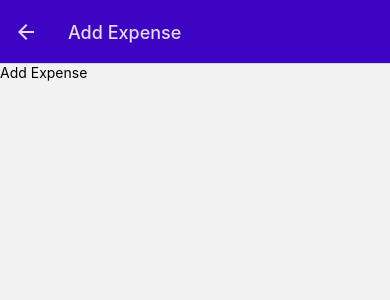
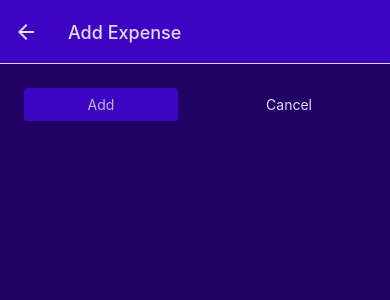
Before and after one commit to rimancete/expenses-manager-demo, a React Native app: screen /ManageExpense in a window 390 px wide. Shown: the top 300 px of the page. Built offline with nearby package versions, Linux system fonts and the light colour scheme.

Commit message:
Working on complex context

```diff
--- /dev/null
+++ b/src/components/Button/Button.tsx
@@ -0,0 +1,49 @@
+import { Pressable, PressableProps, StyleSheet, Text, View, ViewProps } from 'react-native';
+import theme from 'styles/theme';
+
+interface ButtonProps {
+  children: React.ReactNode;
+  onPress: PressableProps['onPress'];
+  flat?: boolean;
+  style?: ViewProps['style'];
+}
+
+function Button({ children, onPress, flat = false, style = {} }: ButtonProps) {
+  return (
+    <View style={style}>
+      <Pressable onPress={onPress} style={({ pressed }) => pressed && styles.pressed}>
+        <View style={[styles.button, flat && styles.flat]}>
+          <Text style={[styles.buttonText, flat && styles.flatText]}>{children}</Text>
+        </View>
+      </Pressable>
+    </View>
+  );
+}
+
+export default Button;
+
+const styles = StyleSheet.create({
+  buttonContainer: {
+    width: '100%',
+  },
+  button: {
+    borderRadius: 4,
+    padding: 8,
+    backgroundColor: theme().colors.primary500,
+  },
+  flat: {
+    backgroundColor: 'transparent',
+  },
+  buttonText: {
+    color: theme().colors.primaryLight100,
+    textAlign: 'center',
+  },
+  flatText: {
+    color: theme().colors.primary50,
+  },
+  pressed: {
+    opacity: 0.75,
+    backgroundColor: theme().colors.primary100,
+    borderRadius: 4,
+  },
+});
--- /dev/null
+++ b/src/components/Button/index.ts
@@ -0,0 +1 @@
+export { default } from './Button';
--- a/src/components/ExpensesContainer/components/ExpenseItem.tsx
+++ b/src/components/ExpensesContainer/components/ExpenseItem.tsx
@@ -1,7 +1,7 @@
 import { Pressable, StyleSheet, Text, View } from 'react-native';
 
 import { formatDate } from 'utils';
-import { ExpenseType } from 'models/index';
+import { ExpenseType } from 'models';
 import theme from 'styles/theme';
 import { useNavigation } from '@react-navigation/native';
 import { ManageExpenseScreenNavigationHookProps } from 'types';
--- a/src/components/index.ts
+++ b/src/components/index.ts
@@ -1,4 +1,5 @@
 import ExpensesContainer from './ExpensesContainer';
 import IconButton from './IconButton';
+import Button from './Button';
 
-export { ExpensesContainer, IconButton };
+export { Button, ExpensesContainer, IconButton };
--- a/src/screens/ManageExpense/index.tsx
+++ b/src/screens/ManageExpense/index.tsx
@@ -1,5 +1,8 @@
 import { useLayoutEffect } from 'react';
-import { Text } from 'react-native';
+import { StyleSheet, View } from 'react-native';
+
+import { IconButton, Button } from 'components';
+import theme from 'styles/theme';
 import { ManageExpenseNavigationProps } from 'types';
 
 export interface ManageExpenseParams {
@@ -10,13 +13,74 @@ function ManageExpense({ navigation, route }: ManageExpenseNavigationProps) {
   const categoryId = route.params;
   const isEdting = !!categoryId;
 
+  const closeModal = () => {
+    navigation.goBack();
+  };
+
+  const deleteExpenseHandler = () => {
+    closeModal();
+  };
+
+  const cancelHandler = () => {
+    closeModal();
+  };
+
+  const confirmHandler = () => {
+    closeModal();
+  };
+
   useLayoutEffect(() => {
     navigation.setOptions({
       title: `${isEdting ? 'Edit' : 'Add'} Expense`,
     });
   }, [isEdting, navigation]);
 
-  return <Text>{`${isEdting ? 'Edit' : 'Add'} Expense`}</Text>;
+  return (
+    <View style={styles.container}>
+      <View style={styles.buttonContainer}>
+        <Button style={styles.button} onPress={confirmHandler}>
+          {isEdting ? 'Confirm' : 'Add'}
+        </Button>
+        <Button style={styles.button} flat onPress={cancelHandler}>
+          Cancel
+        </Button>
+      </View>
+      {isEdting && (
+        <View style={styles.deleteContainers}>
+          <IconButton
+            icon="delete"
+            color={theme().colors.erro500}
+            size={36}
+            onPress={deleteExpenseHandler}
+          />
+        </View>
+      )}
+    </View>
+  );
 }
 
 export default ManageExpense;
+
+const styles = StyleSheet.create({
+  container: {
+    flex: 1,
+    padding: 24,
+    backgroundColor: theme().colors.primary800,
+  },
+  buttonContainer: {
+    flexDirection: 'row',
+    justifyContent: 'space-between',
+    alignItems: 'center',
+    width: '100%',
+  },
+  button: {
+    width: '45%',
+  },
+  deleteContainers: {
+    marginTop: 16,
+    paddingTop: 8,
+    borderTopWidth: 2,
+    borderTopColor: theme().colors.primary200,
+    alignItems: 'center',
+  },
+});
--- a/src/types/index.ts
+++ b/src/types/index.ts
@@ -1 +1,2 @@
 export * from './navigation.types';
+export * from './context.types';
```
Also changed, not shown: .eslintrc.js.
